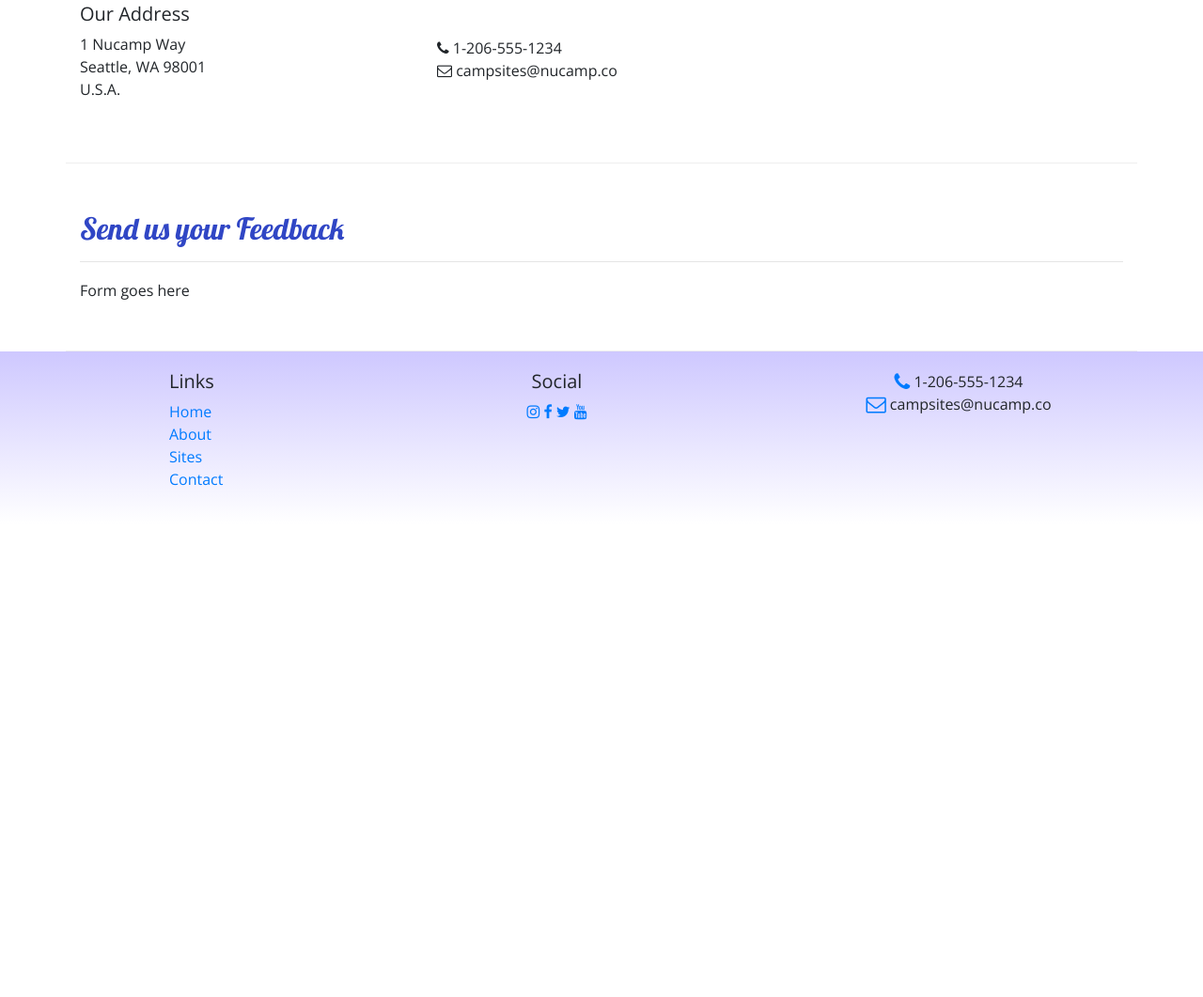
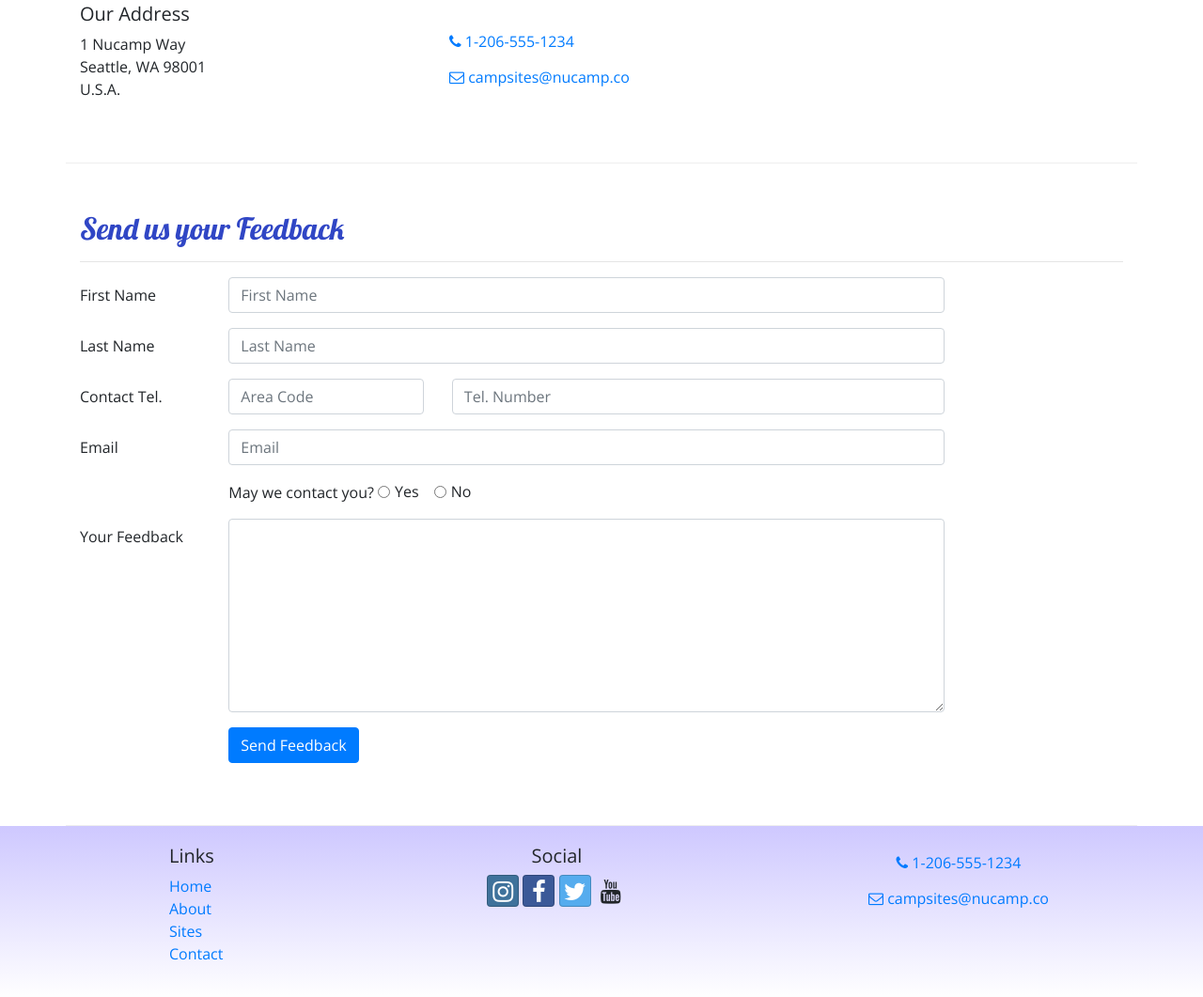
Before and after one commit to ahmadalatab/Bootstrap, a website: page contactus.html in a window 1280 px wide. Shown: the part 401-1462 px from the top of the page at 94% size. Before the commit the page ends 959 px from the top, so only its background shows below. Drawn offline with nearby package versions, Linux system fonts and the light colour scheme.

Commit message:
added form in contactus.html

```diff
--- a/contactus.html
+++ b/contactus.html
@@ -69,8 +69,8 @@
                 </address>
             </div>
             <div class="col">
-				<i class="fa fa-phone"></i> 1-206-555-1234<br>
-            	<i class="fa fa-envelope-o"></i> campsites@nucamp.co
+				<a role="button" class="btn btn-link" href="tel:+1206551234"><i class="fa fa-phone"></i> 1-206-555-1234</a><br>
+            	<a role="button" class="btn btn-link" href="mailto:campsite@numcap.co"><i class="fa fa-envelope-o"></i> campsites@nucamp.co</a>
             </div>
         </div>
 
@@ -80,7 +80,59 @@
                 <hr />
             </div>
             <div class="col-md-10">
-                Form goes here
+                <form>
+                    <div class="form-group row">
+                        <label class="col-md-2 col-form-label" for="firstName">First Name</label>
+                        <div class="col-md-10">
+                            <input id="firstName" class="form-control" type="text" name="firstName" placeholder="First Name">
+                        </div>
+                    </div>
+                    <div class="form-group row">
+                        <label class="col-md-2 col-form-label" for="lastName">Last Name</label>
+                        <div class="col-md-10">
+                            <input id="lastName" class="form-control" type="text" name="lastName" placeholder="Last Name">
+                        </div>
+                    </div>
+                    <div class="form-group row">
+                        <label class="col-md-2 col-form-label" for="tel">Contact Tel.</label>
+                        <div class="col-5 col-md-3">
+                            <input id="tel" class="form-control" type="tel" name="areaCode" placeholder="Area Code">
+                        </div>
+                        <div class="col-md-7">
+                            <input type="tel" class="form-control" name="telNum" placeholder="Tel. Number">
+                        </div>
+                    </div>
+                    <div class="form-group row">
+                        <label class="col-md-2 col-form-label" for="email">Email</label>
+                        <div class="col-md-10">
+                            <input id="email" class="form-control" type="email" name="email" placeholder="Email">
+                        </div>
+                    </div>
+                    <div class="form-group row">
+                        <div class="col offset-md-2">
+                            May we contact you?
+                            <div class="form-check form-check-inline">
+                                <input class="form-check-input" id="contactYes" type="radio" name="contactRadio" value="yes">
+                                <label class="form-check-label" for="contactYes"> Yes</label>
+                            </div>
+                            <div class="form-check form-check-inline">
+                                <input class="form-check-input" id="contactNo" type="radio" name="contactRadio" value="no">
+                                <label class="form-check-label" for="contactNo"> No</label>
+                            </div>
+                        </div>
+                    </div>
+                    <div class="form-group row">
+                        <label class="col-md-2 col-form-label" for="feedback">Your Feedback</label>
+                        <div class="col-md-10">
+                            <textarea id="feedback" class="form-control" name="feedback" rows="8"></textarea>
+                        </div>
+                    </div>
+                    <div class="form-group row">
+                        <div class="offset-md-2 col-md-10">
+                            <button type="submit" class="btn btn-primary">Send Feedback</button>
+                        </div>
+                    </div>
+                </form>
             </div>
        </div>
 
@@ -100,14 +152,14 @@
                 </div>
                 <div class="col-6 col-sm-5 text-center">
                     <h5>Social</h5>
-                    <a href="http://instagram.com/"><i class="fa fa-instagram"></i></a>
-                    <a href="http://facebook.com/"><i class="fa fa-facebook"></i></a>
-                    <a href="http://twitter.com/"><i class="fa fa-twitter"></i></a>
-                    <a href="http://youtube.com/"><i class="fa fa-youtube"></i></a>
+                    <a class="btn btn-social-icon btn-instagram" href="http://instagram.com/"><i class="fa fa-instagram"></i></a>
+                    <a class="btn btn-social-icon btn-facebook" href="http://facebook.com/"><i class="fa fa-facebook"></i></a>
+                    <a class="btn btn-social-icon btn-twitter" href="http://twitter.com/"><i class="fa fa-twitter"></i></a>
+                    <a class="btn btn-social-icon btn-youtube" href="http://youtube.com/"><i class="fa fa-youtube"></i></a>
                 </div>
                 <div class="col-sm-4 text-center">
-                    <i class="fa fa-phone fa-lg text-primary"></i> 1-206-555-1234<br />
-                    <i class="fa fa-envelope-o fa-lg text-primary"></i> campsites@nucamp.co
+                    <a role="button" class="btn btn-link" href="tel:+1206551234"><i class="fa fa-phone"></i> 1-206-555-1234</a><br>
+                    <a role="button" class="btn btn-link" href="mailto:campsite@numcap.co"><i class="fa fa-envelope-o"></i> campsites@nucamp.co</a>
                 </div>
            </div>
         </div>
```
Also changed, not shown: aboutus.html (+8 -8 lines), index.html (+8 -8 lines).
